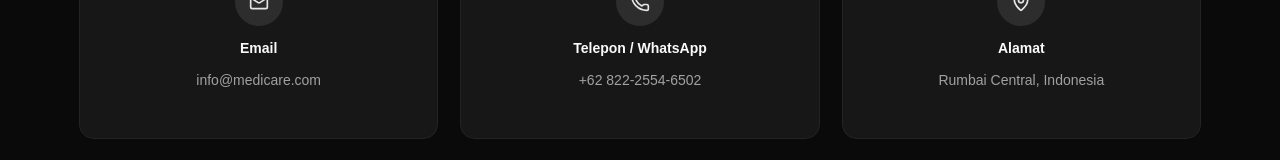
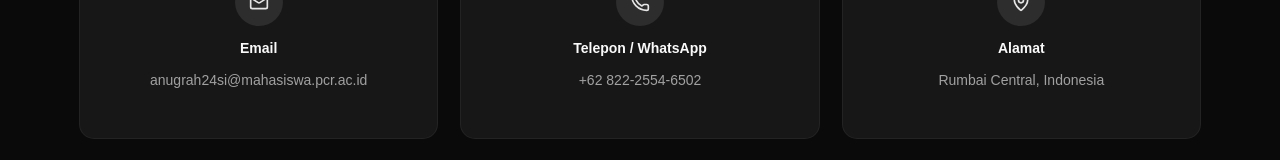
Before and after one commit to anugrah24si/react-putra, a React (Vite) app: page / in a window 1280 px wide. Shown: the part 1859-2019 px from the top of the page. Built offline with nearby package versions, Linux system fonts and the light colour scheme.

Commit message:
21/06/26

```diff
--- a/src/pages/Public/Landing.jsx
+++ b/src/pages/Public/Landing.jsx
@@ -127,7 +127,14 @@ export default function Landing() {
                                         <Mail className="h-5 w-5 text-primary" />
                                     </div>
                                     <h3 className="font-semibold text-foreground">Email</h3>
-                                    <p className="text-sm text-muted-foreground">info@medicare.com</p>
+                                    <a
+                                        href="https://mail.google.com/mail/?view=cm&fs=1&to=anugrah24si@mahasiswa.pcr.ac.id"
+                                        target="_blank"
+                                        rel="noopener noreferrer"
+                                        className="text-sm text-muted-foreground transition-colors hover:text-primary hover:underline"
+                                    >
+                                        anugrah24si@mahasiswa.pcr.ac.id
+                                    </a>
                                 </CardContent>
                             </Card>
                         </Reveal>
```
